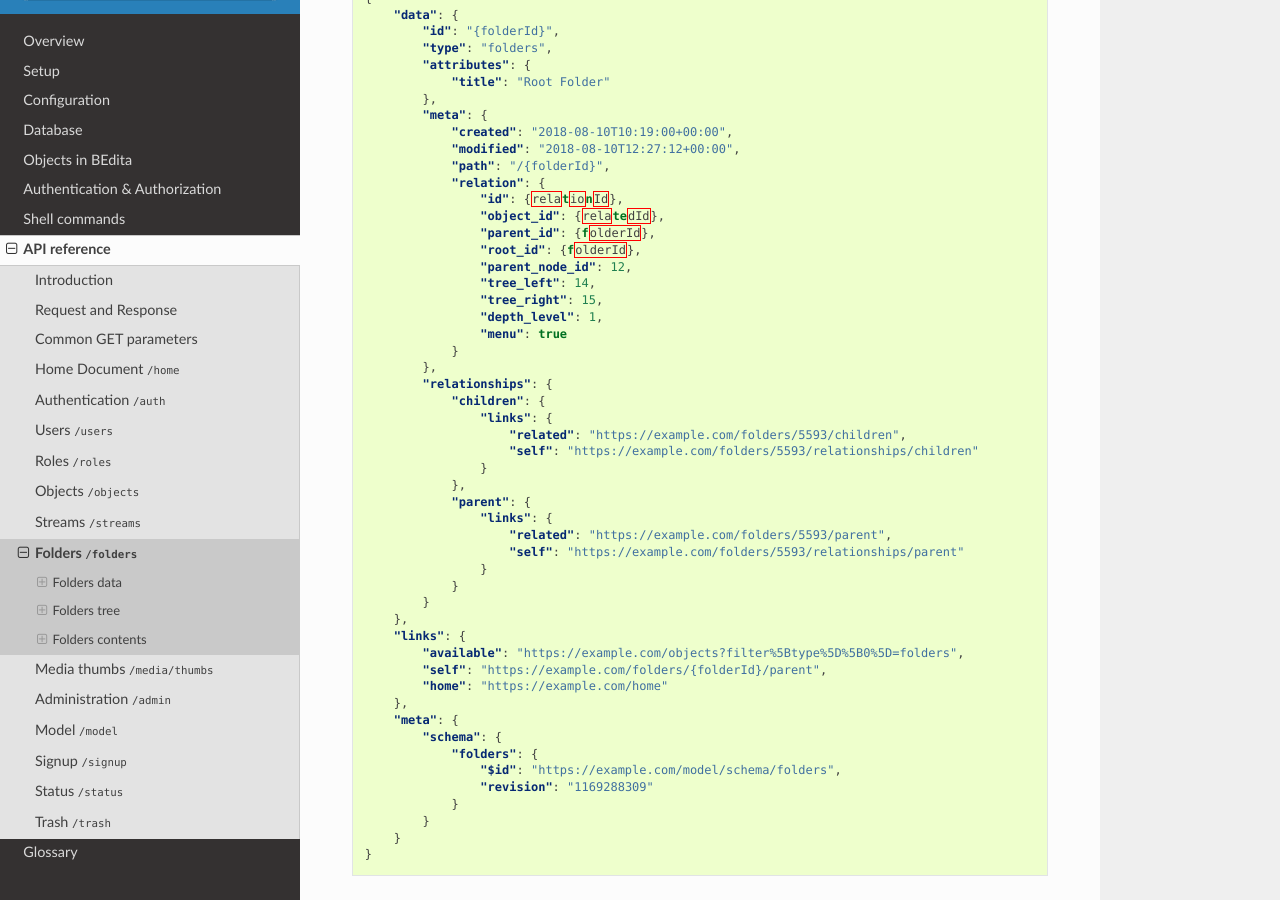
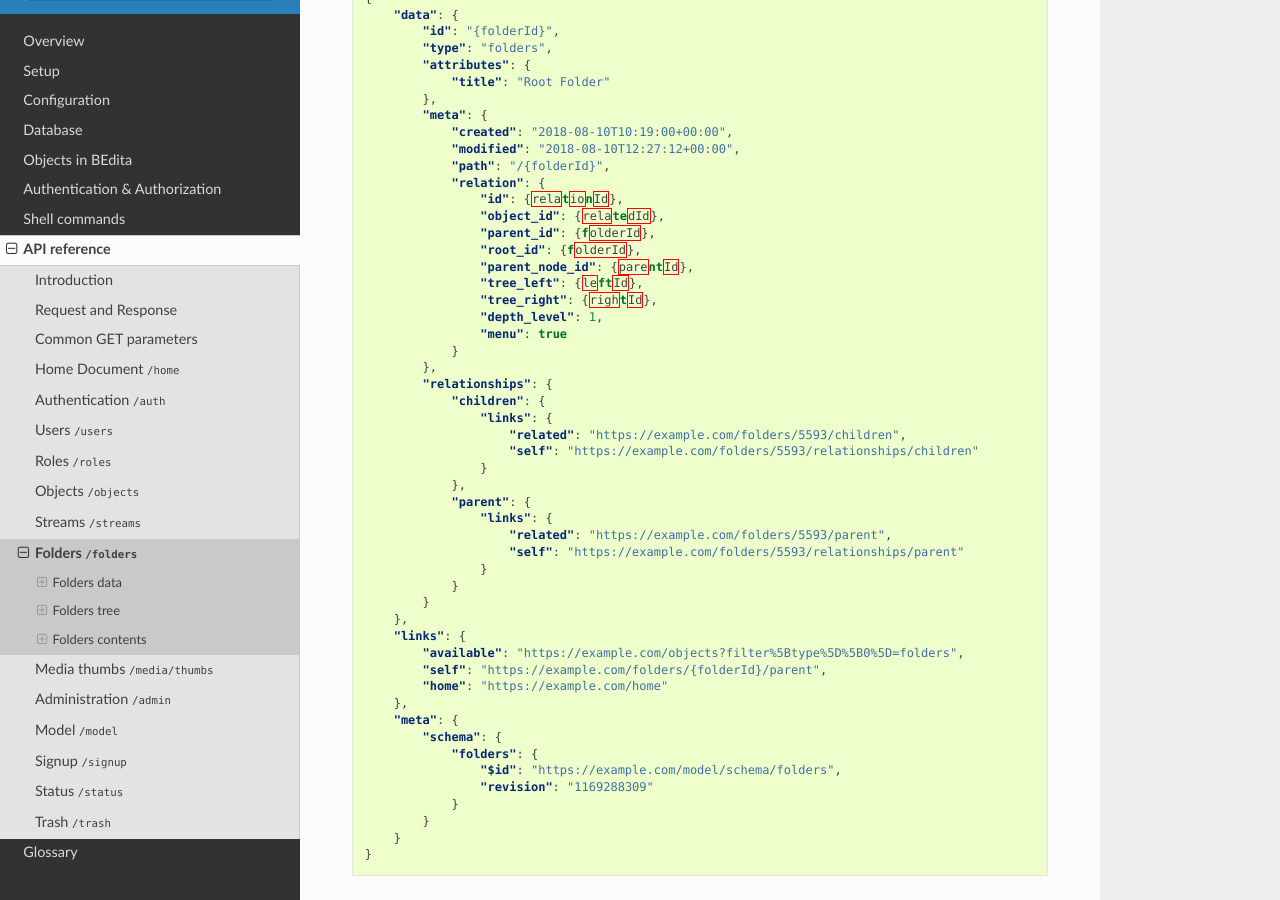
Before and after one commit to bedita/docs, a Sphinx documentation site: the page built from source/endpoints/folders.rst, in a window 1280 px wide and 900 px high, scrolled down 6820 px. Built offline with Sphinx 7.4.7 and the Read the Docs theme 2.0.0, drawn with Linux system fonts in a browser that asks for light colours.

Commit message:
chore: remove ids and use vars

```diff
--- a/source/endpoints/folders.rst
+++ b/source/endpoints/folders.rst
@@ -374,9 +374,9 @@
                     "object_id": {relatedId},
                     "parent_id": {folderId},
                     "root_id": {folderId},
-                    "parent_node_id": 12,
-                    "tree_left": 14,
-                    "tree_right": 15,
+                    "parent_node_id": {parentId},
+                    "tree_left": {leftId},
+                    "tree_right": {rightId},
                     "depth_level": 1,
                     "menu": true
                 }
```
